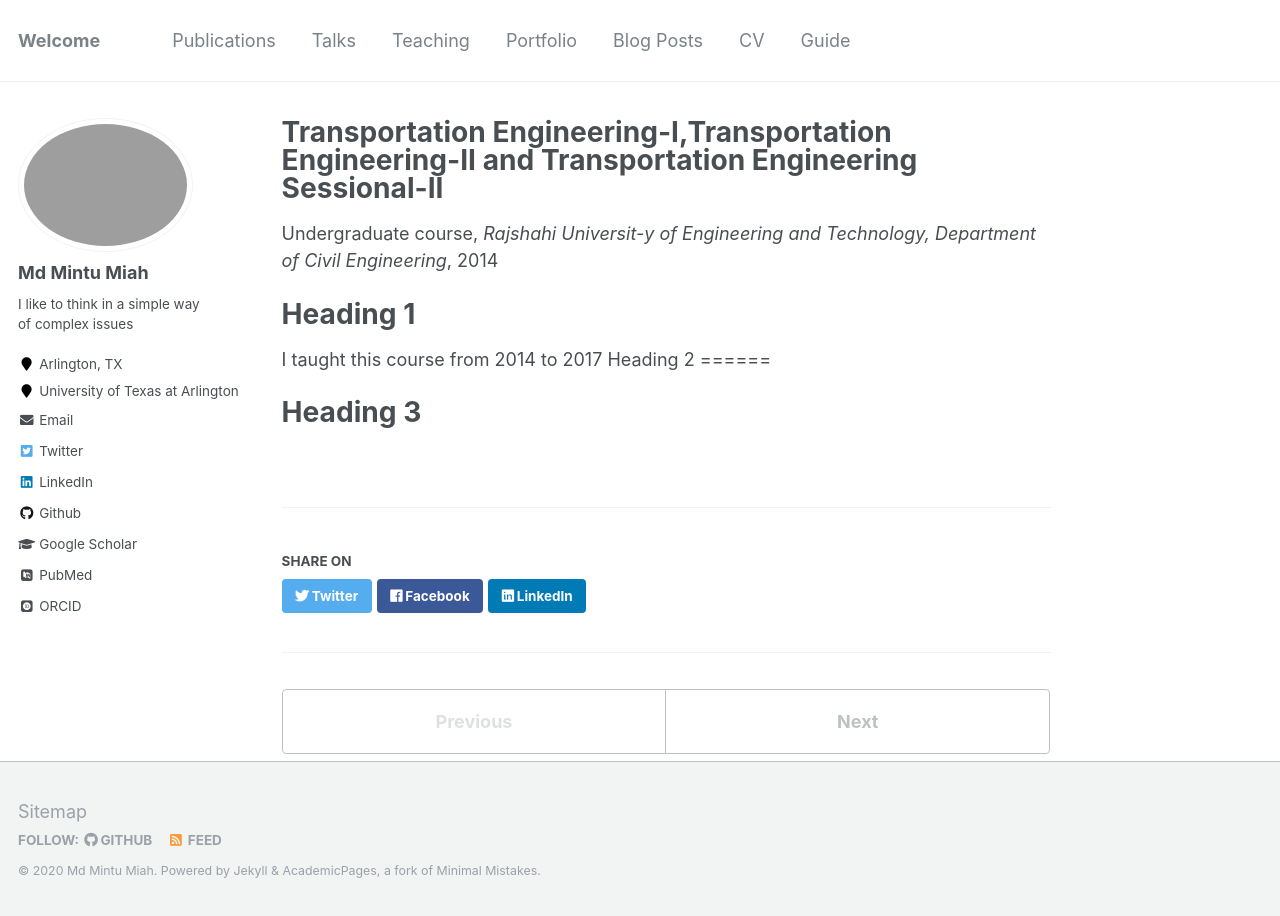
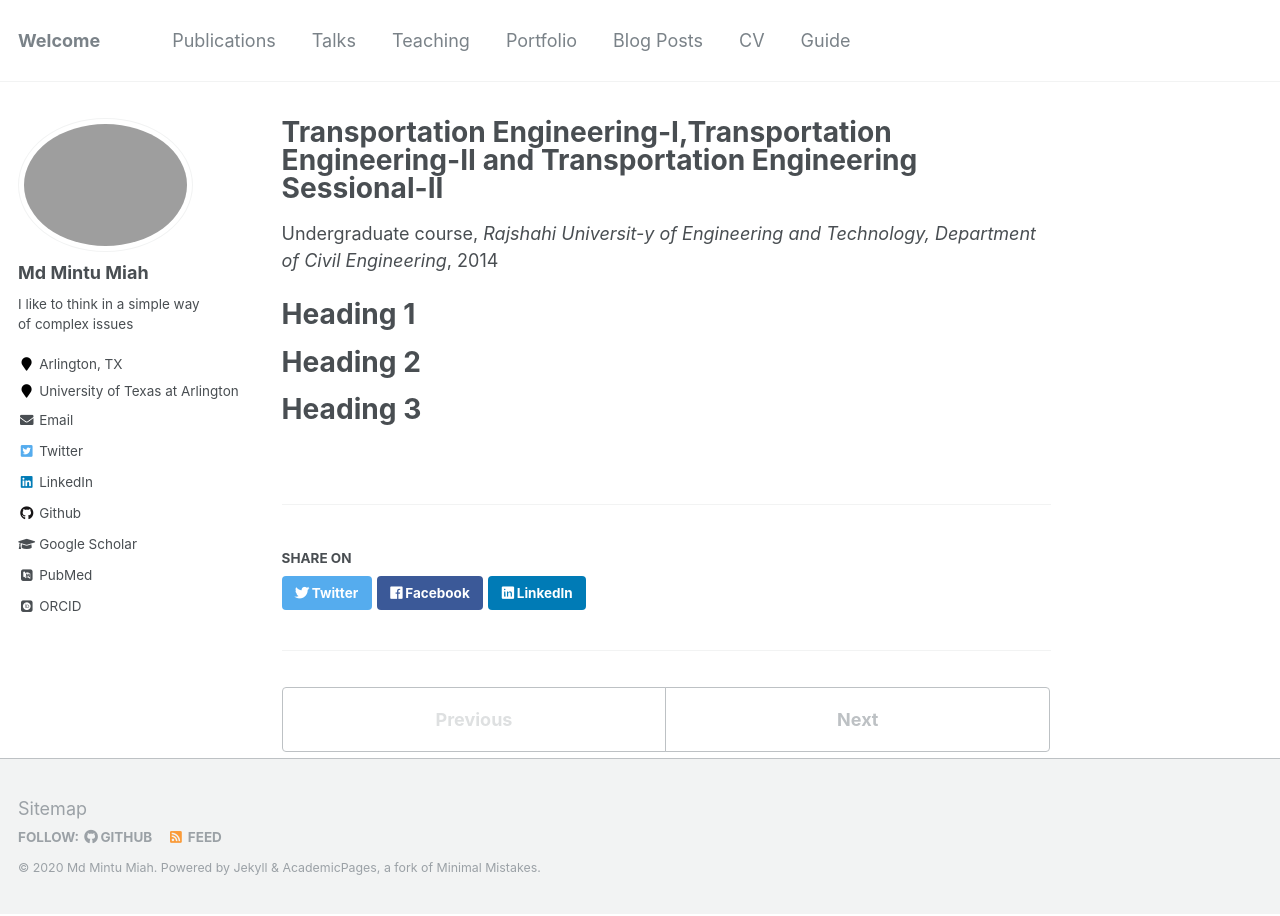
Before and after one commit to mintu07ruet/mintu07ruet.github.io, a Jekyll site: the page built from _teaching/2015-spring-teaching-2.md, in a window 1280 px wide. Built offline with Jekyll 4.4.1, drawn with Linux system fonts in a browser that asks for light colours; some web fonts are replaced.

Commit message:
Update 2015-spring-teaching-2.md

```diff
--- a/_teaching/2015-spring-teaching-2.md
+++ b/_teaching/2015-spring-teaching-2.md
@@ -12,7 +12,7 @@
 
 Heading 1
 ======
-I taught this course from 2014 to 2017
+
 Heading 2
 ======
 
```
